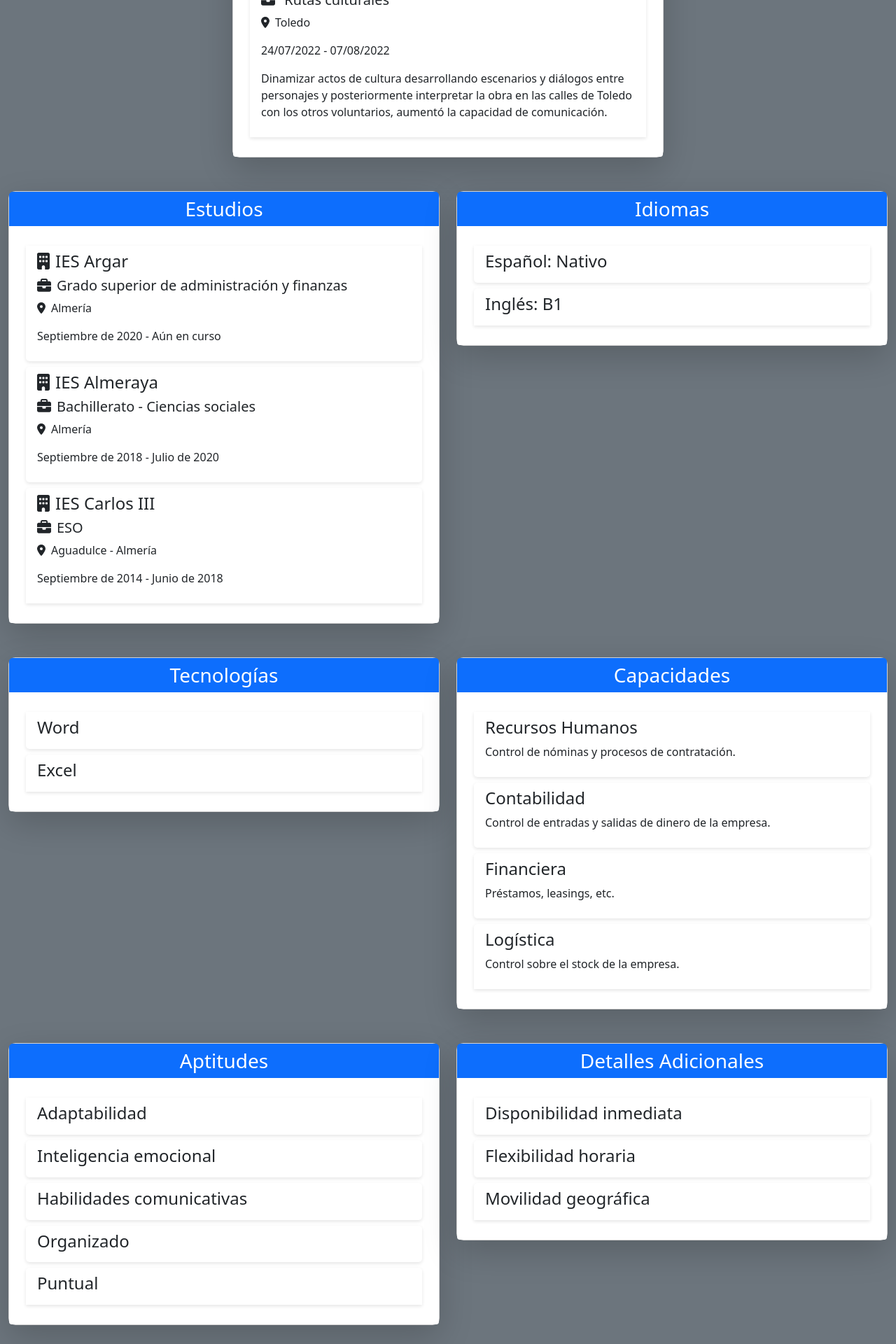
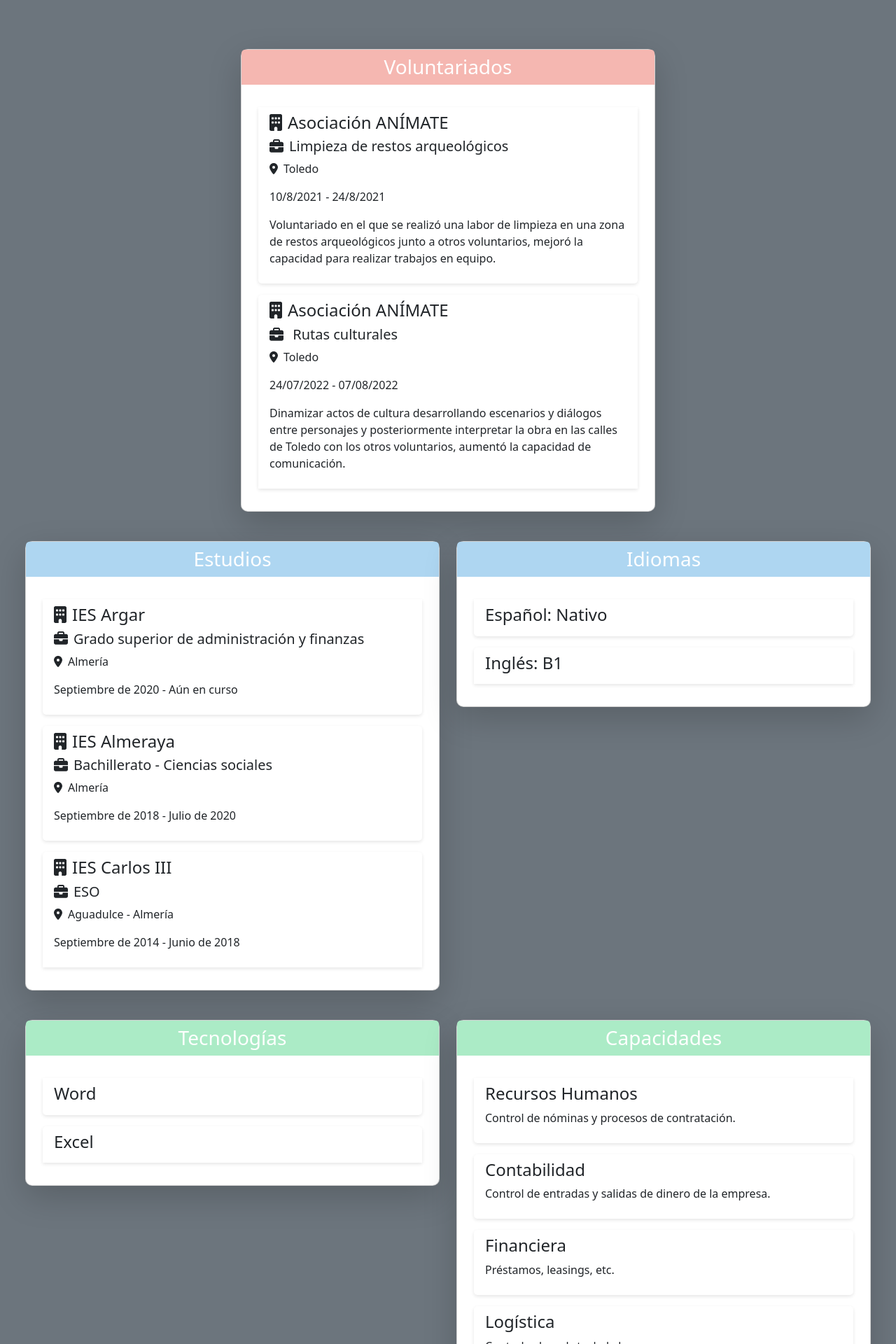
Before and after one commit to NEBUR342/portfoliojl, a React (Create React App) app: page /portfoliojl in a window 1280 px wide. Shown: the part 800-2720 px from the top of the page at 70% size. Built offline with nearby package versions, Linux system fonts and the light colour scheme.

Commit message:
modifico diseño

```diff
--- a/src/App.css
+++ b/src/App.css
@@ -1,15 +1,14 @@
-/* Estilo para desactivar los estilos de enlace de Bootstrap */
 .link-unstyled {
   color: inherit;
   text-decoration: none;
 }
 
 .h1-style {
-  font-family: 'Helvetica', sans-serif; /* Cambia la fuente del título */
-  font-size: 2.5rem; /* Tamaño de fuente */
-  text-transform: uppercase; /* Convierte el texto a mayúsculas */
-  letter-spacing: 2px; /* Espaciado entre letras */
-  margin-bottom: 0; /* Elimina el margen inferior predeterminado del h1 */
+  font-family: 'Helvetica', sans-serif;
+  font-size: 2.5rem;
+  text-transform: uppercase;
+  letter-spacing: 2px;
+  margin-bottom: 0;
 }
 
 .link-width {
@@ -17,7 +16,6 @@
   background-color: antiquewhite;
 }
 
-/* Animaciones para fade-in y fade-out */
 .fade-enter {
   opacity: 0;
   transform: scale(0.9);
@@ -40,7 +38,6 @@
   transition: opacity 500ms, transform 500ms;
 }
 
-/* Otros estilos generales */
 .container {
   padding: 20px;
 }
@@ -71,3 +68,20 @@
 .text-dark-danger{
   color: #8B0000
 }
+
+.full-height-container {
+  height: 100vh;
+}
+
+.bg-bloque1{
+  background-color: #F5B7B1;
+}
+.bg-bloque2{
+  background-color: #AED6F1;
+}
+.bg-bloque3{
+  background-color: #ABEBC6;
+}
+.bg-bloque4{
+  background-color: #F9E79F;
+}
--- a/src/components/About.jsx
+++ b/src/components/About.jsx
@@ -16,7 +16,7 @@ const About = () => {
     idiomas: [],
     aptitudes: [],
     detallesAdicionales: [],
-    tecnologias: [], // Se usa en renderInformatica
+    tecnologias: [],
     capacidades: [],
   });
 
@@ -24,14 +24,20 @@ const About = () => {
     setData(jsonData);
   }, []);
 
-  const renderListSection = (title, items, renderItem, animationClass = "fade-in") => (
-    <div className="col-12 col-md-6 mx-auto">
+  const renderListSection = (
+    title,
+    items,
+    color,
+    renderItem,
+    animationClass = "fade-in"
+  ) => (
+    <div className="col-12 col-md-6 my-3">
       <CSSTransition timeout={500} classNames={animationClass}>
-        <div className="card shadow-lg rounded-lg my-4">
-          <div className="card-header bg-primary text-white text-center">
+        <div className="card shadow-lg rounded-lg">
+          <div className={`card-header bg-${color} text-white text-center`}>
             <h3 className="mb-0">{title}</h3>
           </div>
-          <div className="card-body p-4 rounded-1">
+          <div className="card-body p-4 rounded-5">
             <ul className="list-group list-group-flush">
               {(items || []).map(renderItem)}
             </ul>
@@ -41,23 +47,9 @@ const About = () => {
     </div>
   );
 
-  const renderAptitudes = () =>
-    renderListSection("Aptitudes", data.aptitudes, (aptitud) => (
-      <li key={aptitud.id} className="list-group-item my-1">
-        <h4>{aptitud.name}</h4>
-      </li>
-    ));
-
-  const renderDetallesAdicionales = () =>
-    renderListSection("Detalles Adicionales", data.detallesAdicionales, (detalle) => (
-      <li key={detalle.id} className="list-group-item my-1">
-        <h4>{detalle.name}</h4>
-      </li>
-    ));
-
   const renderVoluntariados = () =>
-    renderListSection("Voluntariados", data.voluntariados, (voluntariado) => (
-      <li key={voluntariado.id} className="list-group-item my-1">
+    renderListSection("Voluntariados", data.voluntariados, "bloque1", (voluntariado) => (
+      <li key={voluntariado.id} className="list-group-item my-2">
         <h4>
           <FontAwesomeIcon icon={faBuilding} className="me-2" />
           {voluntariado.nombreEmpresa}
@@ -78,8 +70,8 @@ const About = () => {
     ));
 
   const renderEstudios = () =>
-    renderListSection("Estudios", data.estudios, (estudio) => (
-      <li key={estudio.id} className="list-group-item my-1">
+    renderListSection("Estudios", data.estudios, "bloque2", (estudio) => (
+      <li key={estudio.id} className="list-group-item my-2">
         <h4>
           <FontAwesomeIcon icon={faBuilding} className="me-2" />
           {estudio.centro}
@@ -99,51 +91,72 @@ const About = () => {
     ));
 
   const renderIdiomas = () =>
-    renderListSection("Idiomas", data.idiomas, (idioma) => (
-      <li key={idioma.id} className="list-group-item my-1">
+    renderListSection("Idiomas", data.idiomas, "bloque2", (idioma) => (
+      <li key={idioma.id} className="list-group-item my-2">
         <h4>
           {idioma.nombre}: {idioma.nivel}
         </h4>
       </li>
     ));
 
-  const renderInformatica = () =>
-    renderListSection("Tecnologías", data.tecnologias, (tecnologia) => (
-      <li key={tecnologia.id} className="list-group-item my-1">
+  const renderTecnologia = () =>
+    renderListSection("Tecnologías", data.tecnologias, "bloque3", (tecnologia) => (
+      <li key={tecnologia.id} className="list-group-item my-2">
         <h4>{tecnologia.nombre}</h4>
       </li>
     ));
 
   const renderCapacidades = () =>
-    renderListSection("Capacidades", data.capacidades, (capacidad) => (
-      <li key={capacidad.id} className="list-group-item my-1">
+    renderListSection("Capacidades", data.capacidades, "bloque3", (capacidad) => (
+      <li key={capacidad.id} className="list-group-item my-2">
         <h4>{capacidad.nombre}</h4>
         <p>{capacidad.descripcion}</p>
       </li>
     ));
 
+  const renderAptitudes = () =>
+    renderListSection("Aptitudes", data.aptitudes, "bloque4", (aptitud) => (
+      <li key={aptitud.id} className="list-group-item my-2">
+        <h4>{aptitud.nombre}</h4>
+      </li>
+    ));
+
+  const renderDetallesAdicionales = () =>
+    renderListSection(
+      "Detalles Adicionales",
+      data.detallesAdicionales,
+      "bloque4",
+      (detalle) => (
+        <li key={detalle.id} className="list-group-item my-2">
+          <h4>{detalle.nombre}</h4>
+        </li>
+      )
+    );
+
   return (
+    <div className="container-fluid">
       <TransitionGroup>
         <CSSTransition timeout={500} classNames="fade">
           <>
-          <div className="row justify-content-between">
+            <div className="row justify-content-center">
               {renderVoluntariados()}
             </div>
-          <div className="row justify-content-between">
+            <div className="row justify-content-center">
               {renderEstudios()}
               {renderIdiomas()}
             </div>
-          <div className="row justify-content-between">
-            {renderInformatica()}
+            <div className="row justify-content-center">
+              {renderTecnologia()}
               {renderCapacidades()}
             </div>
-          <div className="row justify-content-between">
+            <div className="row justify-content-center">
               {renderAptitudes()}
               {renderDetallesAdicionales()}
             </div>
           </>
         </CSSTransition>
       </TransitionGroup>
+    </div>
   );
 };
 
--- a/src/components/Home.jsx
+++ b/src/components/Home.jsx
@@ -2,33 +2,34 @@ import React from "react";
 import { CSSTransition, TransitionGroup } from "react-transition-group";
 import jsonData from "./json/data.json";
 import imagen from "./images/fotoPerfil.jpeg";
-import About from "./About.jsx";
+import About from "./About";
+import { Container, Row, Col } from "react-bootstrap";
 import "../App.css";
 
 const Home = () => {
   return (
-    <div>
-      <TransitionGroup>
+    <Container fluid>
+      <TransitionGroup className="full-height-container">
         <CSSTransition timeout={500} classNames="fade">
-          <div className="row py-3 text-center text-white align-items-center justify-content-center">
-            <div className="col-12 col-md-6 my-auto">
+          <Row className="full-height-container text-center text-white align-items-center justify-content-center">
+            <Col>
               <h1>{jsonData.nombre}</h1>
               <h3>{jsonData.profesion}</h3>
               <p className="lead">{jsonData.descripcionPersonal}</p>
-            </div>
-            <div className="col-12 col-md-6">
+            </Col>
+            <Col md={6}>
               <img
                 src={imagen}
                 alt="Foto perfil"
                 className="rounded-circle img-thumbnail"
                 style={{ maxWidth: "60%", height: "auto" }}
               />
-            </div>
-          </div>
+            </Col>
+          </Row>
         </CSSTransition>
       </TransitionGroup>
       <About />
-    </div>
+    </Container>
   );
 };
 
--- a/src/components/json/data.json
+++ b/src/components/json/data.json
@@ -7,31 +7,31 @@
   "redes": [
     {
       "id": 1,
-      "name": "Linkedin",
+      "nombre": "Linkedin",
       "url": "https://www.linkedin.com/in/jalvarezfernandez/",
       "simbolo":"https://cdn-icons-png.freepik.com/256/3536/3536505.png?ga=GA1.1.935835266.1715188070&semt=ais_hybrid"
     },
     {
       "id": 2,
-      "name": "Instagram",
+      "nombre": "Instagram",
       "url": "https://www.instagram.com/fernin_lorenzo/",
       "simbolo":"https://cdn-icons-png.freepik.com/256/2111/2111463.png?ga=GA1.1.935835266.1715188070&semt=ais_hybrid"
     },
     {
       "id": 3,
-      "name": "tiktok",
+      "nombre": "tiktok",
       "url": "https://www.tiktok.com/@ferninlorenzo?lang=es",
       "simbolo":"https://cdn-icons-png.freepik.com/256/3938/3938055.png?ga=GA1.1.935835266.1715188070&semt=ais_hybrid"
     },
     {
       "id": 4,
-      "name": "facebook",
+      "nombre": "facebook",
       "url": "https://www.facebook.com/profile.php?id=100087266181018",
       "simbolo":"https://cdn-icons-png.freepik.com/256/13051/13051733.png?ga=GA1.1.935835266.1715188070&semt=ais_hybrid"
     },
     {
       "id": 5,
-      "name": "twitter",
+      "nombre": "twitter",
       "url": "https://x.com/UchihaDFernin",
       "simbolo":"https://cdn-icons-png.freepik.com/256/3256/3256013.png?ga=GA1.1.935835266.1715188070&semt=ais_hybrid"
     }
@@ -39,37 +39,37 @@
   "aptitudes": [
     {
       "id": 1,
-      "name": "Adaptabilidad"
+      "nombre": "Adaptabilidad"
     },
     {
       "id": 2,
-      "name": "Inteligencia emocional"
+      "nombre": "Inteligencia emocional"
     },
     {
       "id": 3,
-      "name": "Habilidades comunicativas"
+      "nombre": "Habilidades comunicativas"
     },
     {
       "id": 4,
-      "name": "Organizado"
+      "nombre": "Organizado"
     },
     {
       "id": 5,
-      "name": "Puntual"
+      "nombre": "Puntual"
     }
   ],
   "detallesAdicionales": [
     {
       "id": 1,
-      "name": "Disponibilidad inmediata"
+      "nombre": "Disponibilidad inmediata"
     },
     {
       "id": 2,
-      "name": "Flexibilidad horaria"
+      "nombre": "Flexibilidad horaria"
     },
     {
       "id": 3,
-      "name": "Movilidad geográfica"
+      "nombre": "Movilidad geográfica"
     }
   ],
   "experiencias": [],
```
Lines whose indentation alone changed are shown as unchanged.
